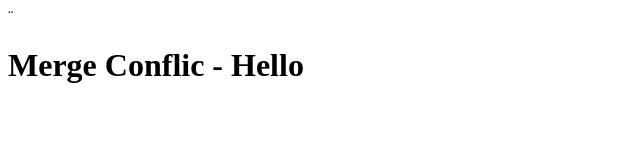
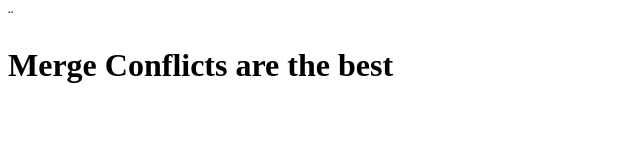
Before and after one commit to Moonbladez/MergeConflicts, a plain HTML site: page index.html in a window 1280 px wide. Shown: the whole page, without its empty margins (0-640 px from the left). Drawn offline with Linux system fonts and the light colour scheme.

Commit message:
Update index.html
Amended heading

```diff
--- a/index.html
+++ b/index.html
@@ -7,7 +7,7 @@
     <title>Document</title>¨
 
 
-    <h1>Merge Conflic - Hello</h1>
+    <h1>Merge Conflicts are the best</h1>
 </head>
 
 <body>
```
